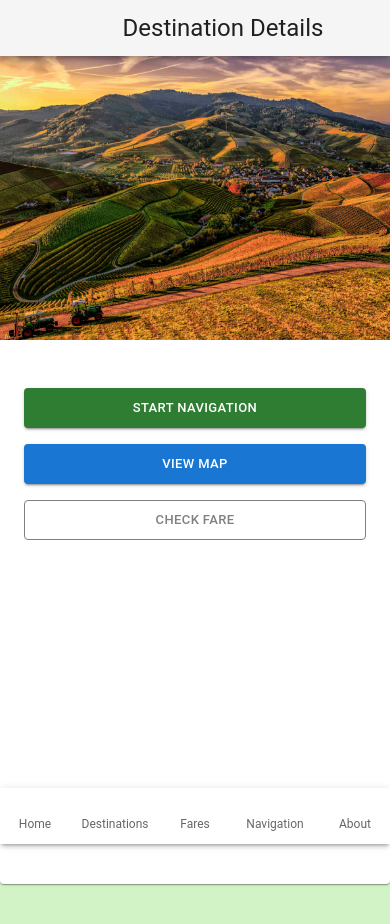
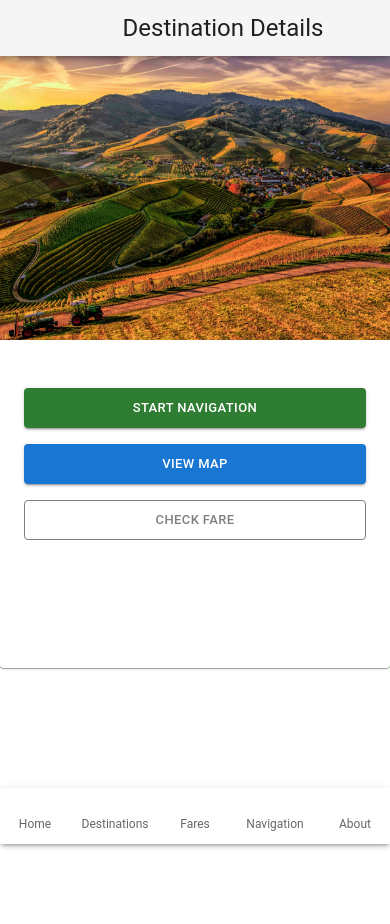
Before and after one commit to by-jenneigh/tara, a Next.js app: page /destinations/1 in a window 390 px wide. After the commit the page ends 844 px from the top, so only its background shows below. Built offline with nearby package versions, Linux system fonts and the light colour scheme; some icons are missing.

Commit message:
Fix responsiveness

```diff
--- a/app/destinations/[id]/page.tsx
+++ b/app/destinations/[id]/page.tsx
@@ -27,10 +27,10 @@ export default function Destination({
   }, [id]);
 
   return (
-    <Stack alignItems={"center"} className="mb-10">
+    <Stack alignItems={"center"}>
       <TopBar label="Destination Details" onBackClick={() => router.back()} />
 
-      <Card sx={{ height: "100vh", width: "100vw" }}>
+      <Card sx={{ width: "100vw" }} className="pb-30">
         <CardMedia
           sx={{ height: 300 }}
           image="/placeholder_image.jpg"
```
